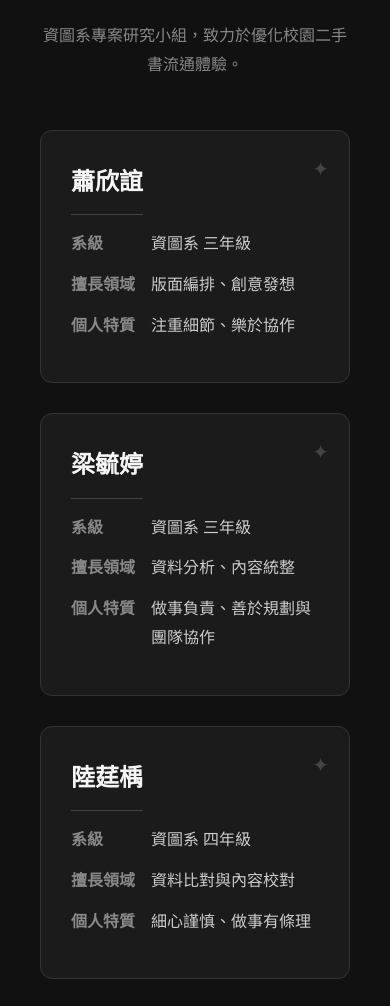
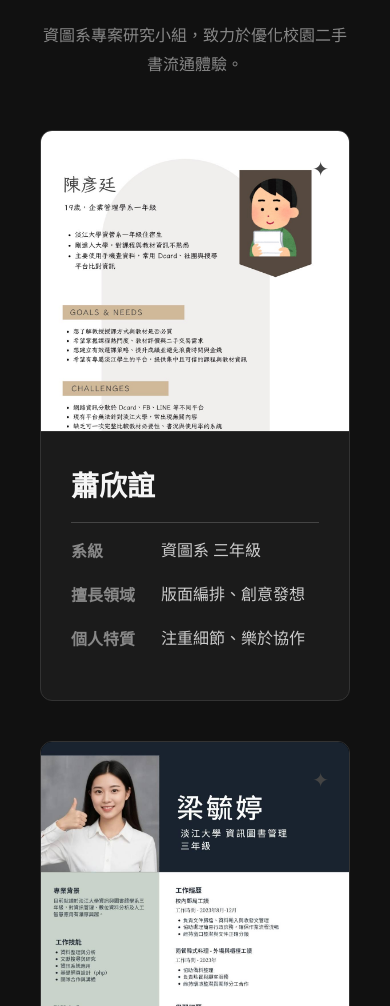
Before and after one commit to noa032/portfolio, a plain HTML site: page about.html in a window 390 px wide. Shown: the part 321-1327 px from the top of the page. Drawn offline with Linux system fonts and the light colour scheme.

Commit message:
Add files via upload

```diff
--- a/about.html
+++ b/about.html
@@ -9,22 +9,27 @@
 <link rel="stylesheet" href="style.css">
 
 <style>
-  /* 針對履歷頁面的特殊佈局 */
+  /* 基礎版面配置 */
   .member-grid {
     display: grid;
-    grid-template-columns: repeat(auto-fit, minmax(400px, 1fr));
-    gap: 30px;
+    grid-template-columns: 1fr; /* 採用單欄橫式佈局以展示長型簡歷 */
+    gap: 40px;
     margin-top: 40px;
+    max-width: 900px;
+    margin-left: auto;
+    margin-right: auto;
   }
 
   .member-card {
     background-color: #1b1b1b;
     border: 1px solid #333;
     border-radius: 12px;
-    padding: 30px;
+    padding: 0;
     transition: all 0.3s ease;
     position: relative;
     overflow: hidden;
+    display: flex;
+    align-items: stretch;
   }
 
   .member-card:hover {
@@ -34,7 +39,28 @@
     box-shadow: 0 10px 20px rgba(0,0,0,0.5);
   }
 
-  /* 裝飾性元素：右上角的小標記 */
+  /* 簡歷圖預覽區 */
+  .resume-image-box {
+    flex: 0 0 250px;
+    background: #000;
+    overflow: hidden;
+    border-right: 1px solid #333;
+  }
+
+  .resume-thumb {
+    width: 100%;
+    height: 100%;
+    object-fit: cover;
+    object-position: top; /* 預覽圖鎖定簡歷頂部 */
+    transition: transform 0.5s ease;
+  }
+
+  /* 文字資訊區 */
+  .card-body {
+    padding: 30px;
+    flex: 1;
+  }
+
   .member-card::after {
     content: "✦";
     position: absolute;
@@ -46,15 +72,15 @@
 
   .member-card h3 {
     margin: 0 0 15px 0;
-    font-size: 24px;
+    font-size: 28px;
     color: #f5f5f5;
     border-bottom: 1px solid #444;
     padding-bottom: 10px;
-    display: inline-block;
+    display: block;
   }
 
   .member-info {
-    margin-bottom: 12px;
+    margin-bottom: 15px;
     display: flex;
     align-items: flex-start;
   }
@@ -62,22 +88,25 @@
   .label {
     color: #888;
     font-weight: 600;
-    min-width: 80px;
+    min-width: 90px;
     display: inline-block;
   }
 
   .content {
     color: #ccc;
     flex: 1;
+    line-height: 1.6;
   }
 
-  /* 行動裝置優化 */
-  @media (max-width: 600px) {
-    .member-grid {
-      grid-template-columns: 1fr;
+  /* RWD 手機版優化 */
+  @media (max-width: 768px) {
+    .member-card {
+      flex-direction: column;
     }
-    header {
-      padding: 20px;
+    .resume-image-box {
+      flex: 0 0 300px;
+      border-right: none;
+      border-bottom: 1px solid #333;
     }
   }
 </style>
@@ -104,6 +133,10 @@
 
   <div class="member-grid">
     <div class="member-card">
+      <div class="resume-image-box">
+        <img src="img/person4.jpg" alt="蕭欣誼簡歷" class="resume-thumb">
+      </div>
+      <div class="card-body">
         <h3>蕭欣誼</h3>
         <div class="member-info">
           <span class="label">系級</span>
@@ -118,8 +151,13 @@
           <span class="content">注重細節、樂於協作</span>
         </div>
       </div>
+    </div>
 
     <div class="member-card">
+      <div class="resume-image-box">
+        <img src="img/profile.jpg" alt="梁毓婷簡歷" class="resume-thumb">
+      </div>
+      <div class="card-body">
         <h3>梁毓婷</h3>
         <div class="member-info">
           <span class="label">系級</span>
@@ -134,8 +172,13 @@
           <span class="content">做事負責、善於規劃與團隊協作</span>
         </div>
       </div>
+    </div>
 
     <div class="member-card">
+      <div class="resume-image-box">
+        <img src="img/profile2.jpg" alt="陸莛楀簡歷" class="resume-thumb">
+      </div>
+      <div class="card-body">
         <h3>陸莛楀</h3>
         <div class="member-info">
           <span class="label">系級</span>
@@ -150,8 +193,13 @@
           <span class="content">細心謹慎、做事有條理</span>
         </div>
       </div>
+    </div>
 
     <div class="member-card">
+      <div class="resume-image-box">
+        <img src="img/profile3.jpg" alt="楊廷紆簡歷" class="resume-thumb">
+      </div>
+      <div class="card-body">
         <h3>楊廷紆</h3>
         <div class="member-info">
           <span class="label">系級</span>
@@ -167,6 +215,7 @@
         </div>
       </div>
     </div>
+  </div>
 </main>
 
 <footer>
```
Also changed, not shown: img/profile.jpg (added), img/profile2.jpg (added), img/profile3.jpg (added), img/profile4.jpg (added). Lines whose indentation alone changed are shown as unchanged.
